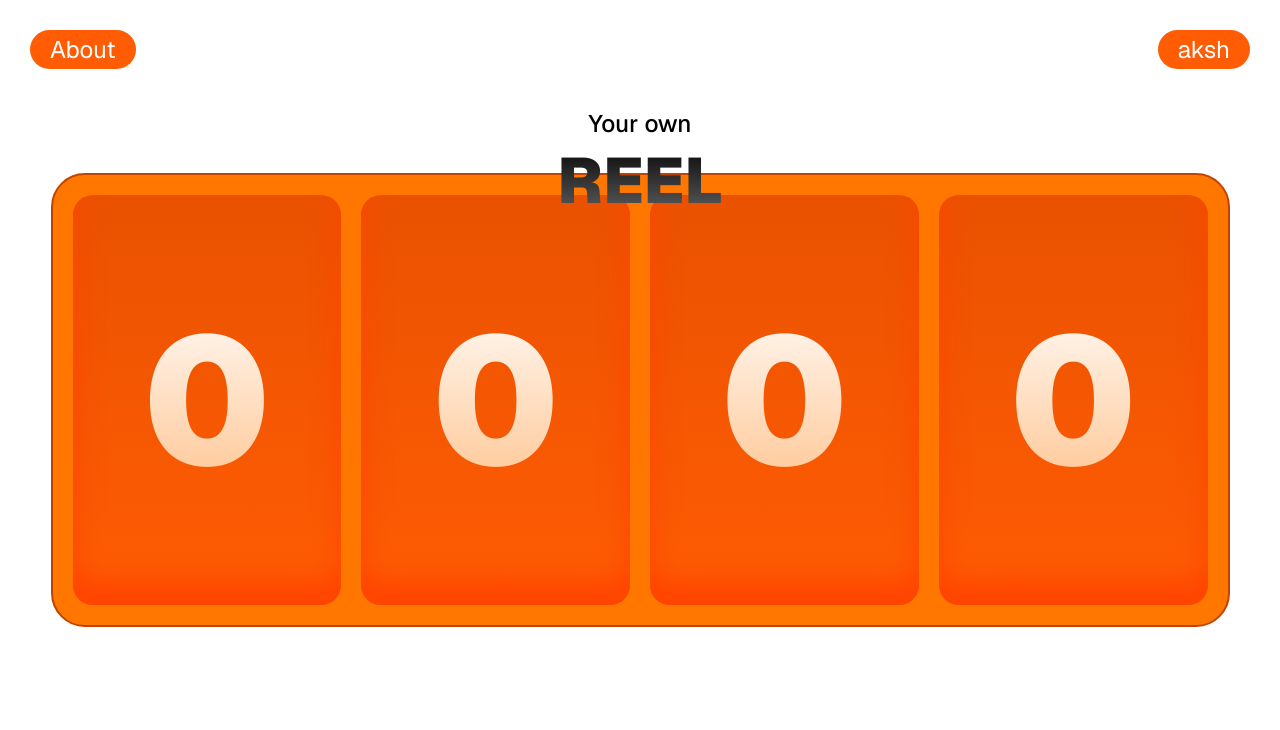
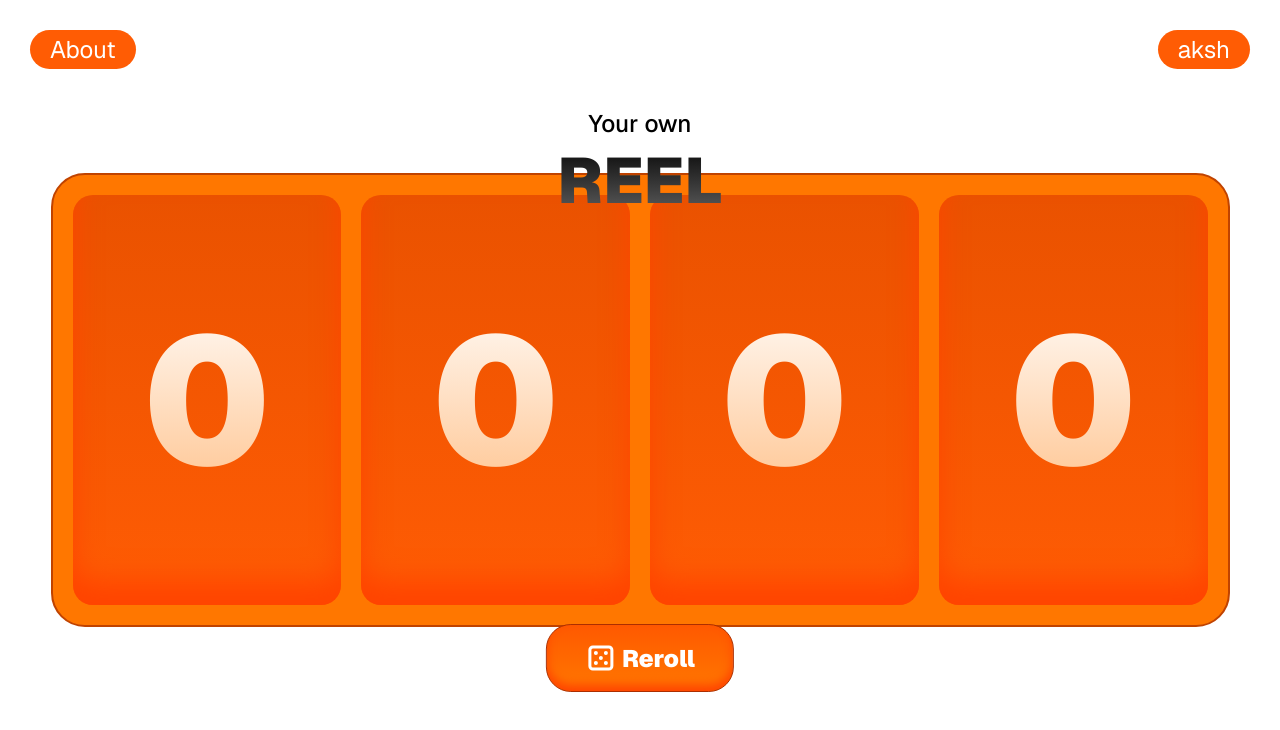
Before and after one commit to Akshay-V2/Yo-Reel, a React (Vite) app: page / in a window 1280 px wide. Shown: the top 730 px of the page. Built offline with nearby package versions, Linux system fonts and the light colour scheme.

Commit message:
completed the base project without the fancy animations

```diff
--- a/package.json
+++ b/package.json
@@ -10,6 +10,8 @@
     "preview": "vite preview"
   },
   "dependencies": {
+    "@phosphor-icons/react": "^2.1.10",
+    "@tabler/icons-react": "^3.34.0",
     "react": "^19.1.0",
     "react-dom": "^19.1.0"
   },
--- a/src/App.css
+++ b/src/App.css
@@ -122,3 +122,30 @@ h1 {
   justify-content: center;
   align-items: center;
 }
+
+.reroll-button {
+  position: absolute;
+  font-weight: 900;
+  font-size: 24px;
+  width: fit-content;
+  height: fit-content;
+  color: white;
+  padding-left: 38px;
+  padding-right: 38px;
+  padding-top: 17px;
+  padding-bottom: 17px;
+  border-radius: 25px;
+  box-sizing: border-box;
+  background: linear-gradient(180deg, #FF5900 0%, #FF7700 100%);
+  box-shadow: inset 0px -6px 9.399999618530273px 0px #ff4400;
+  border: solid #AC2E00 1px;
+  cursor: pointer;
+  gap: 5px;
+  bottom: 0;
+  margin-left: 50%;
+  translate: -50%;
+  margin-bottom: 108px;
+  display: flex;
+  justify-content: center;
+  align-items: center;
+}
--- a/src/App.jsx
+++ b/src/App.jsx
@@ -1,6 +1,8 @@
 import {useState} from 'react'
 import Ticker from './components/Ticker.jsx';
 import './App.css'
+
+import { DiceFiveIcon } from "@phosphor-icons/react";
 
 function App() {
   const [digits, setDigits] = useState(0);
@@ -18,13 +20,21 @@ function App() {
     </div>
     {/* add a glitch effect to the text and a magnetic hover to the buttons */}
 
-    <div className='title' onClick={generateRandomDigits}>
+    <div className='title'>
       <h2>Your own</h2>
       <h1>REEL</h1>
     </div>
 
+    <div className='reroll-button' onClick={generateRandomDigits}>
+      <DiceFiveIcon size={32} weight="bold" />
+      <span>Reroll</span>
+    </div>
+    {/* add a dice roll animation */}
+
+
     <Ticker digits={digits} />
     {/* add motion blur */}
+
     </>
   )
 }
```
Also changed, not shown: 1 other file (tests, documents, lock files or other folders).
